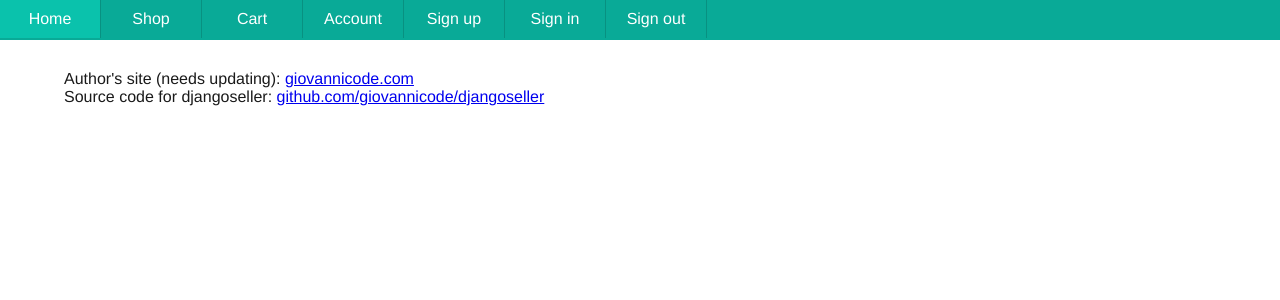
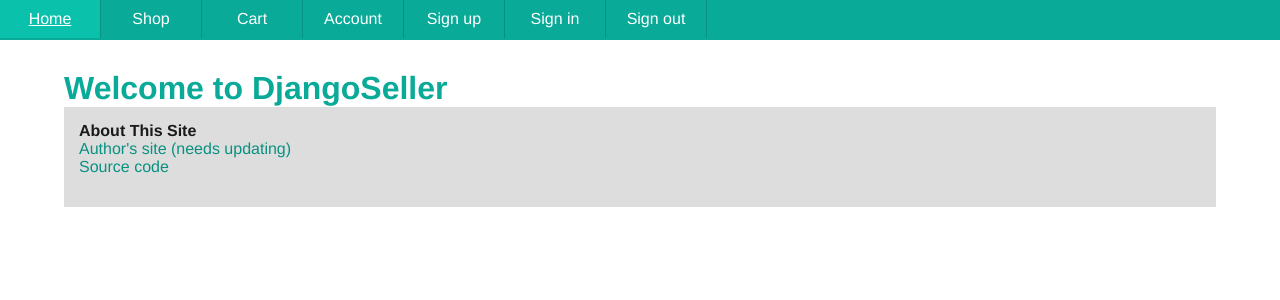
Before and after one commit to giovannicode/djangoseller, a Django app: page / in a window 1280 px wide. Shown: the top 300 px of the page. Run offline with Django 3.2, Linux system fonts and the light colour scheme; style sheets or scripts are compiled from the project's sources; parts of the project's set-up code (start-up, migrations or seed data) failed here and were passed over; some libraries are stand-ins or nearby versions.

Commit message:
Update footer styling and add heading to home page

```diff
--- a/main/static/css/mango.css
+++ b/main/static/css/mango.css
@@ -2,6 +2,26 @@
 .mango-body {
   font-family: "Helvetica Neue", Helvetica, Arial, sans-serif;
   color: #1a1a1a; }
+  .mango-body h1 {
+    color: #09aa97; }
+  .mango-body a {
+    text-decoration: none;
+    color: #4183c4; }
+    .mango-body a:hover {
+      text-decoration: underline; }
+  .mango-body footer {
+    width: 100%;
+    background-color: #dddddd;
+    height: 100px;
+    padding: 15px;
+    box-sizing: border-box; }
+    .mango-body footer h4 {
+      background-color: inherit; }
+    .mango-body footer p {
+      background-color: inherit; }
+    .mango-body footer a {
+      background-color: inherit;
+      color: #089181; }
   .mango-body button {
     background-color: #09aa97;
     border: none;
--- a/main/static/css/mango.scss
+++ b/main/static/css/mango.scss
@@ -13,6 +13,37 @@
 .mango-body {
   font-family: $base-font-family;
   color: hsl(0, 0%, 10%);
+
+  h1 {
+    color: $base-color;
+  }
+
+  a {
+    text-decoration: none;
+    color: #4183c4;
+
+    &:hover {
+      text-decoration: underline;
+    }
+  }
+
+  footer {
+    width: 100%;
+    background-color: #dddddd;
+    height: 100px;
+    padding: 15px;
+    box-sizing: border-box;
+    h4 {
+      background-color: inherit;
+    }
+    p {
+      background-color: inherit;
+    }
+    a {
+      background-color: inherit;
+      color: $base-color-dark;
+    }
+  }
 
   button {
     background-color: $base-color;
--- a/main/templates/base.html
+++ b/main/templates/base.html
@@ -33,10 +33,13 @@
    </ul>
    </div>
 <div class="mango-container">
-  <p>Author's site (needs updating): <a href="http://giovannicode.com">giovannicode.com</a><p>
-  <p>Source code for djangoseller: <a href="https://github.com/giovannicode/djangoseller">github.com/giovannicode/djangoseller</a><p>
-{% block content %}
-{% endblock content %}
+  {% block content %}
+  {% endblock content %}
+  <footer>
+    <h4>About This Site</h4>
+    <p><a href="http://giovannicode.com">Author's site (needs updating)</a><p>
+    <p><a href="https://github.com/giovannicode/djangoseller">Source code</a><p>
+  </footer>
 </div>
 </body>
 </html>
--- a/main/templates/main/index.html
+++ b/main/templates/main/index.html
@@ -1,5 +1,7 @@
 {% extends 'base.html' %}
 {% block content %}
+  <h1>Welcome to DjangoSeller</h1>
+
 {% if messages %}
    {% for message in messages %}
       <p class="{{ message.tags }}">{{ message }}</p>
```
Also changed, not shown: 3 other files.
